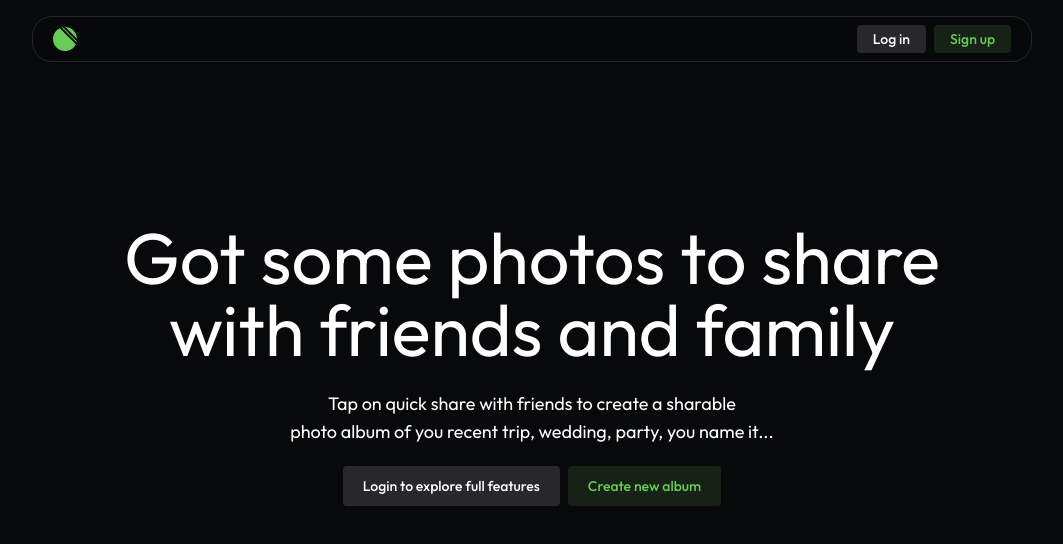
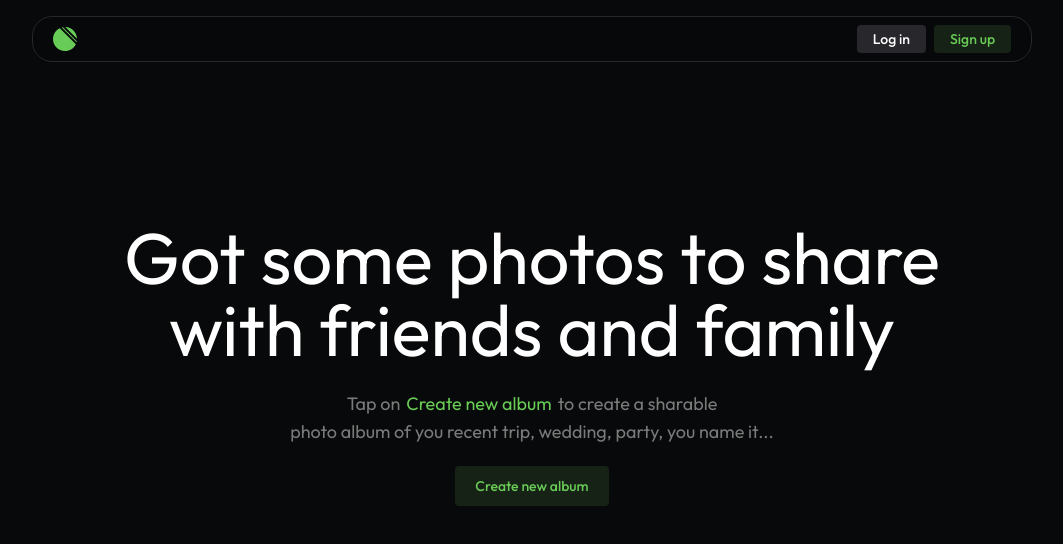
Before and after one commit to somkumarav/cloud-media-share, a Next.js app: page / in a window 1280 px wide. Shown: the top 544 px of the page, without its empty margins (108-1171 px from the left). Built offline with nearby package versions, Linux system fonts and the light colour scheme.

Commit message:
Style: new home page design

```diff
--- a/src/app/page.tsx
+++ b/src/app/page.tsx
@@ -1,5 +1,4 @@
 import { CreateNewAlbumButton } from "../components/createNewAlbum.Button";
-import { Button } from "../components/ui/button";
 
 export default function Home() {
   return (
@@ -8,15 +7,19 @@ export default function Home() {
         <p className='text-7xl'>
           Got some photos to share <br /> with friends and family
         </p>
-        <p className='text-lg'>
-          Tap on quick share with friends to create a sharable <br /> photo
-          album of you recent trip, wedding, party, you name it...
+        <p className='text-lg text-muted'>
+          Tap on
+          <span className='text-accent-foreground rounded-sm px-1 mx-[2px]'>
+            Create new album
+          </span>
+          to create a sharable <br /> photo album of you recent trip, wedding,
+          party, you name it...
         </p>
       </div>
       <div className='flex items-center space-x-2'>
-        <Button variant='secondary' size='lg'>
+        {/* <Button variant='secondary' size='lg'>
           Login to explore full features
-        </Button>
+        </Button> */}
         <CreateNewAlbumButton />
       </div>
     </main>
--- a/tailwind.config.ts
+++ b/tailwind.config.ts
@@ -25,7 +25,7 @@ const config: Config = {
         background: "#172217",
       },
       muted: {
-        DEFAULT: "#91170c",
+        DEFAULT: "#7A7A7A",
         foreground: "#eaa09c",
       },
       destructive: {
@@ -75,8 +75,8 @@ const config: Config = {
         "0%": { transform: "translateY(100%)", opacity: "0.1" },
         "15%": { transform: "translateY(0)", opacity: "1" },
         "30%": { transform: "translateY(0)", opacity: "1" },
-        "45%": { transform: "translateY(-100%)", opacity: "1" },
-        "100%": { transform: "translateY(-100%)", opacity: "0.1" },
+        "45%": { transform: "translateY(-100%)", opacity: "0.1" },
+        "100%": { transform: "translateY(-100%)", opacity: "0" },
       },
       spin: {
         "0%": { transform: "rotate(0deg)" },
```
